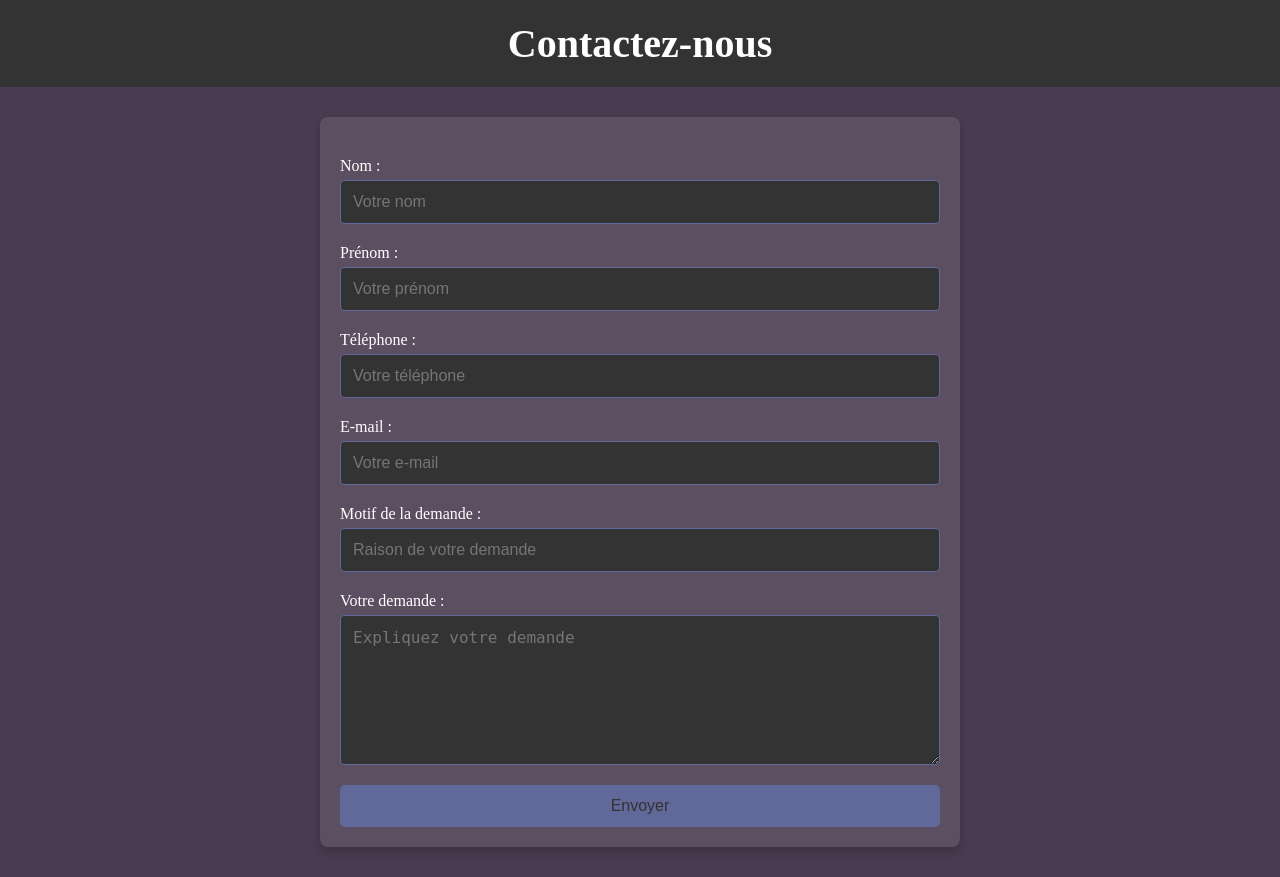
After one commit to Yaelsm19/agence_voyage, a PHP site: page /code_image/contact.html in a window 1280 px wide. The commit adds this page. Run offline with PHP 8.4, Linux system fonts and the light colour scheme.

Commit message:
création contact et amélioration couleur

```diff
--- a/code_image/accueil.html
+++ b/code_image/accueil.html
@@ -45,7 +45,7 @@
             <ul class="footer-liens">
                 <li><a href="Mentions_légales.html" target="_blank">Mentions légales</a></li>
                 <li><a href="Politique_confidentialité.html" target="_blank">Politique de confidentialité</a></li>
-                <li><a href="#" target="_blank">Contact</a></li>
+                <li><a href="contact.html" target="_blank">Contact</a></li>
                 <li><a href="#" target="_blank">FAQ</a></li>
             </ul>
         </div>
--- /dev/null
+++ b/code_image/contact.css
@@ -0,0 +1,84 @@
+/* Global Styles */
+body {
+    margin: 0;
+    padding: 0;
+    background-color: #4A3B50;
+}
+
+/* Header */
+h1 {
+    text-align: center;
+    padding: 20px;
+    color: white;
+    background-color: #333;
+    margin: 0;
+    font-size: 2.5em;
+}
+
+.form-container {
+    width: 100%;
+    max-width: 600px;
+    margin: 30px auto;
+    padding: 20px;
+    background: rgba(255, 255, 255, 0.1);
+    border-radius: 8px;
+    box-shadow: 0 4px 10px rgba(0, 0, 0, 0.2);
+}
+
+.form-groupe {
+    margin-top: 20px;
+    display: flex;
+    flex-direction: column;
+    align-items: flex-start;
+}
+
+input[type="text"], input[type="tel"], input[type="email"], textarea {
+    width: 100%;
+    padding: 12px;
+    margin-top: 5px;
+    border: 1px solid #61689a;
+    border-radius: 4px;
+    font-size: 16px;
+    background-color: #333;
+    color: #fff;
+    box-sizing: border-box;
+}
+
+textarea {
+    height: 150px;
+}
+
+/* Label Styles */
+label {
+    font-size: 16px;
+    font-weight: 500;
+    color: white;
+}
+
+button {
+    padding: 12px 20px;
+    background-color: #61689a;
+    color: #333;
+    border: none;
+    border-radius: 5px;
+    font-size: 16px;
+    cursor: pointer;
+    width: 100%;
+}
+
+button:hover {
+    background-color: #505885;
+    color: aquamarine;
+}
+
+/* Responsive Design */
+@media (max-width: 768px) {
+    h1 {
+        font-size: 1.8em;
+    }
+
+    .form-container {
+        margin: 20px;
+        padding: 15px;
+    }
+}
--- /dev/null
+++ b/code_image/contact.html
@@ -0,0 +1,49 @@
+<!DOCTYPE html>
+<html lang="fr">
+<head>
+    <meta charset="UTF-8">
+    <meta name="viewport" content="width=device-width, initial-scale=1.0">
+    <title>Contactez-nous</title>
+    <link rel="stylesheet" href="contact.css">
+</head>
+<body>
+    <h1>Contactez-nous</h1>
+    <div class="form-container">
+        <form action="#" method="POST">
+            <div class="form-groupe">
+                <label for="nom">Nom :</label>
+                <input type="text" name="nom" id="nom" placeholder="Votre nom" required>
+            </div>
+
+            <div class="form-groupe">
+                <label for="prénom">Prénom :</label>
+                <input type="text" name="prénom" id="prénom" placeholder="Votre prénom" required>
+            </div>
+
+            <div class="form-groupe">
+                <label for="telephone">Téléphone :</label>
+                <input type="tel" name="telephone" id="telephone" placeholder="Votre téléphone" required>
+            </div>
+
+            <div class="form-groupe">
+                <label for="mail">E-mail :</label>
+                <input type="email" name="mail" id="mail" placeholder="Votre e-mail" required>
+            </div>
+
+            <div class="form-groupe">
+                <label for="motif">Motif de la demande :</label>
+                <input type="text" name="motif" id="motif" placeholder="Raison de votre demande" required>
+            </div>
+
+            <div class="form-groupe">
+                <label for="demande">Votre demande :</label>
+                <textarea name="demande" id="demande" placeholder="Expliquez votre demande" required></textarea>
+            </div>
+
+            <div class="form-groupe">
+                <button type="submit">Envoyer</button>
+            </div>
+        </form>
+    </div>
+</body>
+</html>
--- a/code_image/destinations.css
+++ b/code_image/destinations.css
@@ -44,7 +44,7 @@ input[type="submit"] {
 .Voyages {
     display: grid;
     grid-template-columns: repeat(auto-fill, minmax(250px, 1fr));
-    gap: 20px;
+    gap: 50px;
     margin-top: 50px;
     margin-left: 20px;
     margin-right: 20px;
--- a/code_image/destinations.html
+++ b/code_image/destinations.html
@@ -193,7 +193,7 @@
             <ul class="footer-liens">
                 <li><a href="Mentions_légales.html" target="_blank">Mentions légales</a></li>
                 <li><a href="Politique_confidentialité.html" target="_blank">Politique de confidentialité</a></li>
-                <li><a href="#" target="_blank">Contact</a></li>
+                <li><a href="contact.html" target="_blank">Contact</a></li>
                 <li><a href="#" target="_blank">FAQ</a></li>
             </ul>
         </div>
--- a/code_image/footer.css
+++ b/code_image/footer.css
@@ -16,6 +16,7 @@
     align-items: center;
     padding: 10px;
     flex: 1;
+    border-right: 2px solid rgb(51, 48, 48);
   }
 
   .footer-liens {
```
Also changed, not shown: code_image/Mentions-confidentialité.css (+4 -5 lines), 1 other file.
